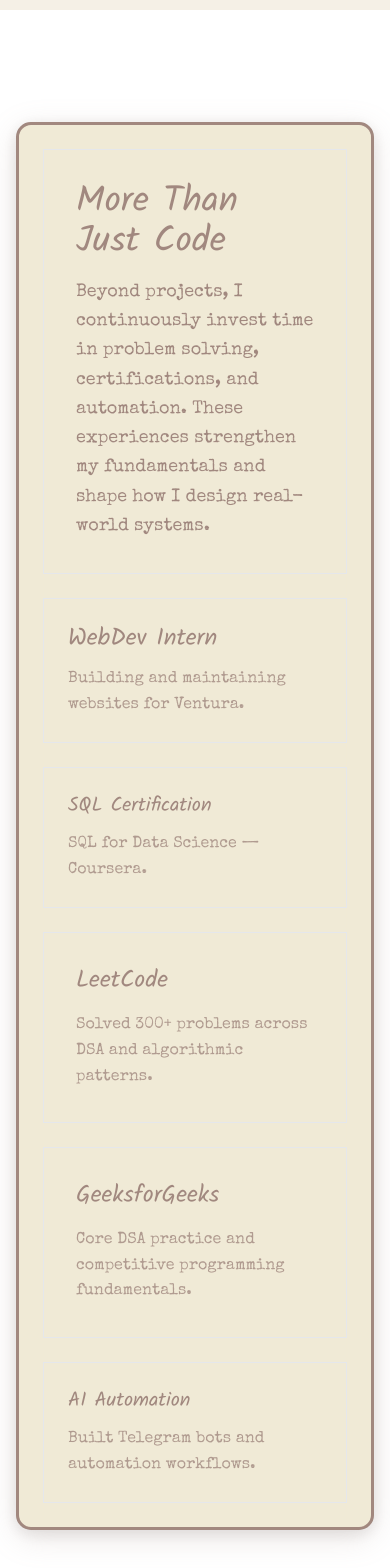
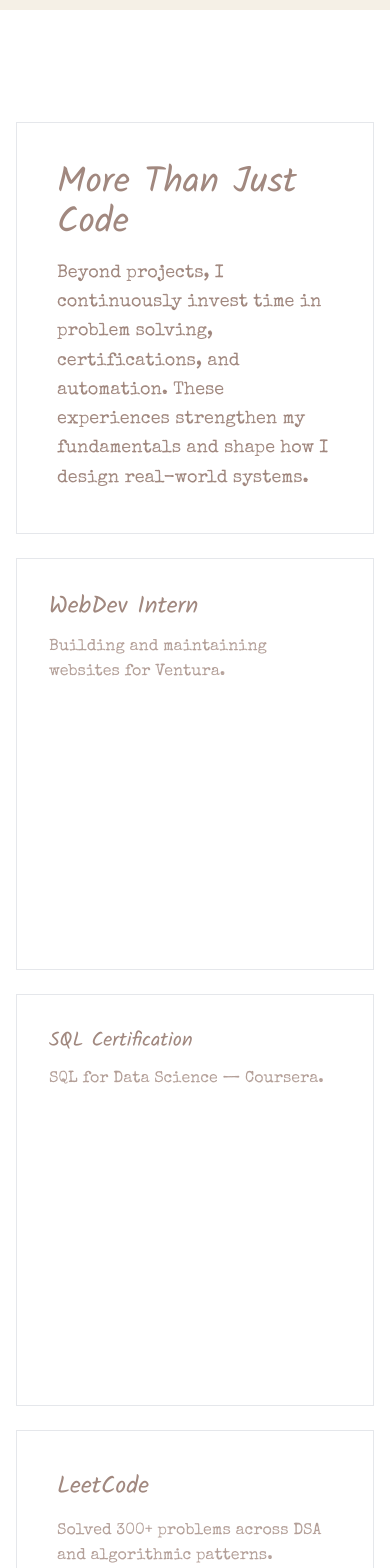
Before and after one commit to wndrthndr/portfolio, a React (Vite) app: page / in a window 390 px wide. Shown: the part 4120-5688 px from the top of the page. Built offline with nearby package versions, Linux system fonts and the light colour scheme.

Commit message:
Update More.tsx

```diff
--- a/src/components/More.tsx
+++ b/src/components/More.tsx
@@ -5,40 +5,31 @@ const More = () => {
     <section id="More" className="py-28 bg-white">
       <div className="container mx-auto px-4">
 
-        {/* OUTER FRAME */}
-        <div
-          className="
-            max-w-7xl mx-auto
-            bg-vintage-cream
-            sketched-border
-            shadow-vintage
-            p-6 md:p-8
-          "
-        >
-          {/* GRID */}
+        {/* PANEL GRID */}
         <div
           className="
             grid
             grid-cols-1
             lg:grid-cols-4
-              grid-rows-[auto_auto]
+            auto-rows-fr
             gap-6
+            max-w-7xl mx-auto
           "
         >
-            {/* TOP WIDE BLOCK */}
-            <div className="lg:col-span-2 border border-vintage-brown/30 p-8">
+          {/* TOP WIDE PANEL */}
+          <div className="lg:col-span-2 border border-vintage-brown/40 p-10">
             <h2 className="handwritten text-4xl text-vintage-brown mb-4">
               More Than Just Code
             </h2>
-              <p className="typewriter text-vintage-brown text-lg leading-relaxed">
+            <p className="typewriter text-vintage-brown text-lg leading-relaxed max-w-xl">
               Beyond projects, I continuously invest time in problem solving,
               certifications, and automation. These experiences strengthen my
               fundamentals and shape how I design real-world systems.
             </p>
           </div>
 
-            {/* RIGHT BLOCK A */}
-            <div className="border border-vintage-brown/30 p-6">
+          {/* RIGHT PANEL 1 */}
+          <div className="border border-vintage-brown/40 p-8">
             <h3 className="handwritten text-2xl text-vintage-brown mb-3">
               WebDev Intern
             </h3>
@@ -47,8 +38,8 @@ const More = () => {
             </p>
           </div>
 
-            {/* RIGHT BLOCK B */}
-            <div className="border border-vintage-brown/30 p-6">
+          {/* RIGHT PANEL 2 */}
+          <div className="border border-vintage-brown/40 p-8">
             <h3 className="handwritten text-xl text-vintage-brown mb-3">
               SQL Certification
             </h3>
@@ -57,13 +48,13 @@ const More = () => {
             </p>
           </div>
 
-            {/* LEETCODE (BOTTOM LEFT) */}
+          {/* BOTTOM LEFT — LEETCODE */}
           <a
             href="https://leetcode.com/yourusername"
             target="_blank"
             className="
-                border border-vintage-brown/50
-                p-8
+              border border-vintage-brown/60
+              p-10
               hover:bg-vintage-brown/5
               transition-colors
             "
@@ -76,13 +67,13 @@ const More = () => {
             </p>
           </a>
 
-            {/* GEEKSFORGEEKS (BOTTOM CENTER) */}
+          {/* BOTTOM CENTER — GEEKSFORGEEKS */}
           <a
             href="https://auth.geeksforgeeks.org/user/yourusername"
             target="_blank"
             className="
-                border border-vintage-brown/50
-                p-8
+              border border-vintage-brown/60
+              p-10
               hover:bg-vintage-brown/5
               transition-colors
             "
@@ -95,8 +86,8 @@ const More = () => {
             </p>
           </a>
 
-            {/* RIGHT BLOCK C (OPTIONAL / FUTURE) */}
-            <div className="border border-vintage-brown/30 p-6">
+          {/* OPTIONAL / FUTURE PANEL */}
+          <div className="border border-vintage-brown/40 p-8">
             <h3 className="handwritten text-xl text-vintage-brown mb-3">
               AI Automation
             </h3>
@@ -107,7 +98,6 @@ const More = () => {
 
         </div>
       </div>
-      </div>
     </section>
   );
 };
```
Lines whose indentation alone changed are shown as unchanged.
